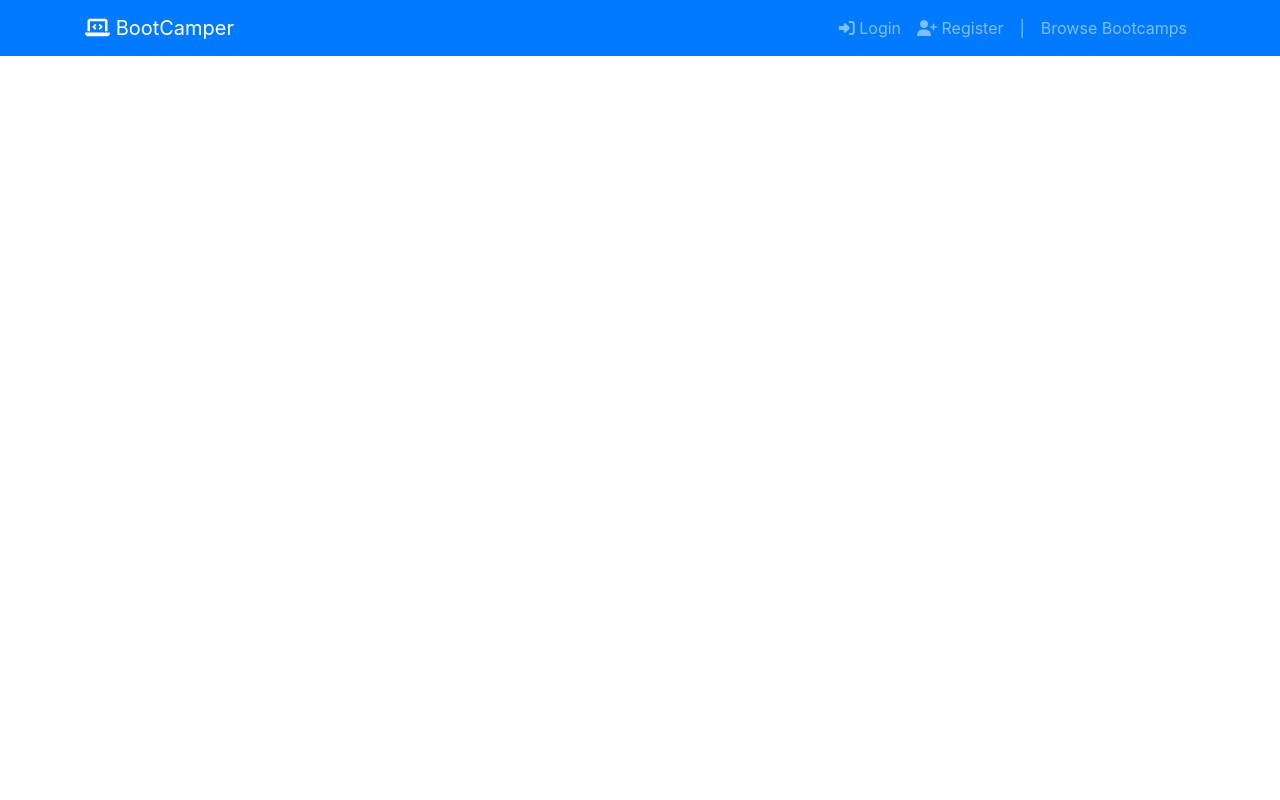
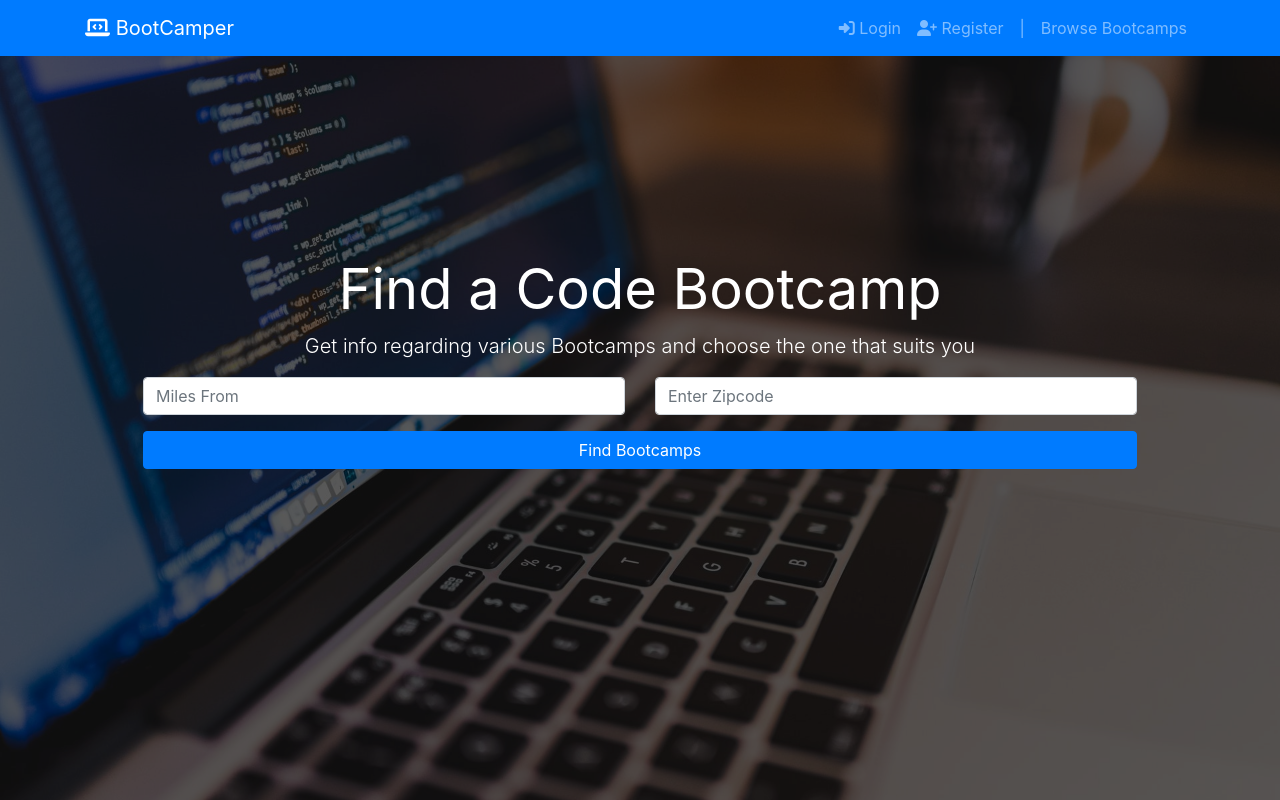
Before and after one commit to Ramanpreet6262/BootCamper-frontend, a React (Create React App) app in the folder bootcamper/: page / in a window 1280 px wide. Built offline with nearby package versions, Linux system fonts and the light colour scheme.

Commit message:
added landing page

```diff
--- a/bootcamper/public/index.html
+++ b/bootcamper/public/index.html
@@ -2,15 +2,13 @@
 <html lang="en">
   <head>
     <meta charset="utf-8" />
-    <link rel="icon" href="%PUBLIC_URL%/favicon.ico" />
+    <link rel="icon" href="%PUBLIC_URL%/favicon.svg" />
     <meta name="viewport" content="width=device-width, initial-scale=1" />
-    <meta name="theme-color" content="#000000" />
     <meta http-equiv="X-UA-Compatible" content="ie=edge" />
     <meta
       name="description"
-      content="Web site created using create-react-app"
+      content="A Bootcamp directory app"
     />
-    <link rel="apple-touch-icon" href="%PUBLIC_URL%/logo192.png" />
     <!--
       manifest.json provides metadata used when your web app is installed on a
       user's mobile device or desktop. See https://developers.google.com/web/fundamentals/web-app-manifest/
@@ -26,7 +24,7 @@
       Learn how to configure a non-root public URL by running `npm run build`.
     -->
     <script src="https://kit.fontawesome.com/3359bd619e.js" crossorigin="anonymous"></script>
-    <title>BootCamper | Find a coding bootcamp</title>
+    <title>BootCamper</title>
   </head>
   <body>
     <noscript>You need to enable JavaScript to run this app.</noscript>
--- a/bootcamper/src/App.js
+++ b/bootcamper/src/App.js
@@ -1,11 +1,13 @@
 import React from 'react';
 import './App.css';
 import Navbar from './Components/Navbar/Navbar';
+import Landing from './Components/Landing_Page/Landing';
 
 const App = () => {
   return (
     <div>
       <Navbar />
+      <Landing />
     </div>
   );
 };
--- /dev/null
+++ b/bootcamper/src/Components/Landing_Page/Landing.css
@@ -0,0 +1,27 @@
+img {
+    width: 100%
+}
+
+.showcase {
+    position: relative;
+    background: url("../../static/showcase.jpg") no-repeat center center/cover;
+    min-height: 100vh;
+    color: #fff
+}
+
+.showcase-inner {
+    text-align: center;
+    padding-top: 20%;
+    height: 100%;
+    width: 80%;
+    margin: auto
+}
+
+.dark-overlay {
+    background-color: rgba(0, 0, 0, 0.6);
+    position: absolute;
+    top: 0;
+    left: 0;
+    width: 100%;
+    height: 100%
+}
--- /dev/null
+++ b/bootcamper/src/Components/Landing_Page/Landing.js
@@ -0,0 +1,55 @@
+import React, { Component } from 'react';
+import './Landing.css';
+
+class Landing extends Component {
+  render() {
+    return (
+      <div>
+        <section className='showcase'>
+          <div className='dark-overlay'>
+            <div className='showcase-inner container'>
+              <h1 className='display-4'>
+                <b>Find a Code Bootcamp</b>
+              </h1>
+              <p className='lead'>
+                Get info regarding various Bootcamps and choose the one that
+                suits you
+              </p>
+              <form>
+                <div className='row'>
+                  <div className='col-md-6'>
+                    <div className='form-group'>
+                      <input
+                        type='text'
+                        className='form-control'
+                        name='miles'
+                        placeholder='Miles From'
+                      />
+                    </div>
+                  </div>
+                  <div className='col-md-6'>
+                    <div className='form-group'>
+                      <input
+                        type='text'
+                        className='form-control'
+                        name='zipcode'
+                        placeholder='Enter Zipcode'
+                      />
+                    </div>
+                  </div>
+                </div>
+                <input
+                  type='submit'
+                  value='Find Bootcamps'
+                  className='btn btn-primary btn-block'
+                />
+              </form>
+            </div>
+          </div>
+        </section>
+      </div>
+    );
+  }
+}
+
+export default Landing;
```
Also changed, not shown: bootcamper/public/favicon.svg (added), bootcamper/src/static/showcase.jpg (added).
